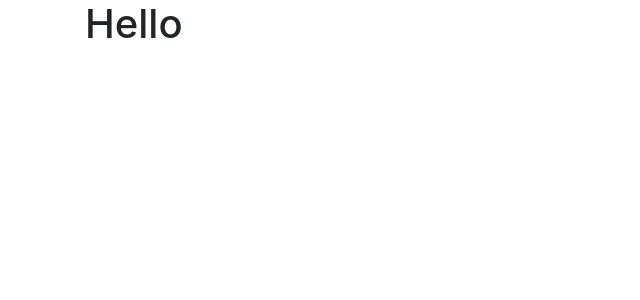
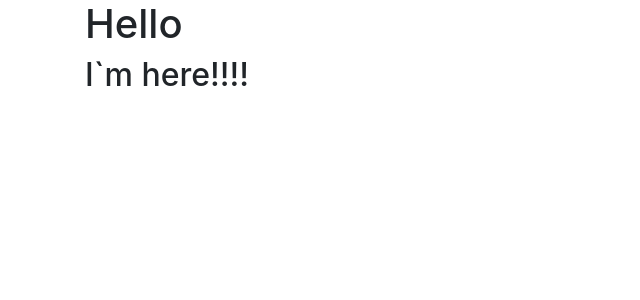
Before and after one commit to AndriiKasatkin/react-note-app, a React (Create React App) app: page / in a window 1280 px wide. Shown: the top 300 px of the page, without its empty margins (0-640 px from the left). Built offline with nearby package versions, Linux system fonts and the light colour scheme.

Commit message:
New line

```diff
--- a/src/App.js
+++ b/src/App.js
@@ -4,6 +4,7 @@ function App() {
   return (
     <div className="container">
       <h1>Hello</h1>
+      <h2>I`m here!!!!</h2>
     </div>
   )
 }
```
Also changed, not shown: 1 other file (tests, documents, lock files or other folders).
